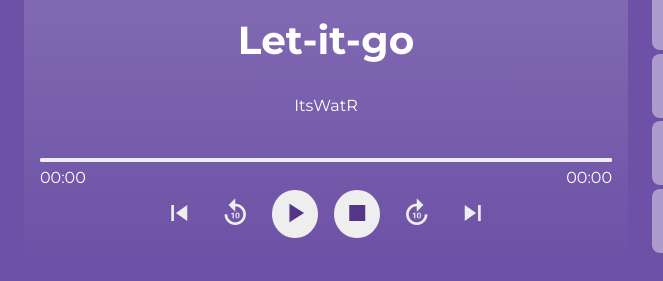
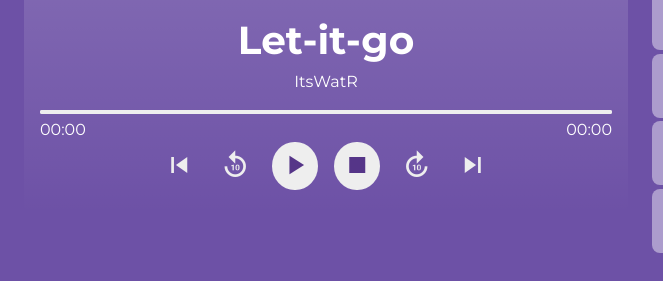
Before and after one commit to kaur0764/mad9022-media-hybrid, a plain HTML site: page index.html in a window 1280 px wide. Shown: the part 545-826 px from the top of the page, 0-663 px from the left. Drawn offline with Linux system fonts and the light colour scheme.

Commit message:
Remove margin from h2 and p in visuals

```diff
--- a/css/main.css
+++ b/css/main.css
@@ -178,6 +178,11 @@ section{
   max-height: 15rem;
   margin-bottom: 1.5rem;
 }
+#visual h2,
+#visual p{
+  margin: 0;
+}
+
 
 .progress-bar{
   width:calc(100% - 2rem);
```
